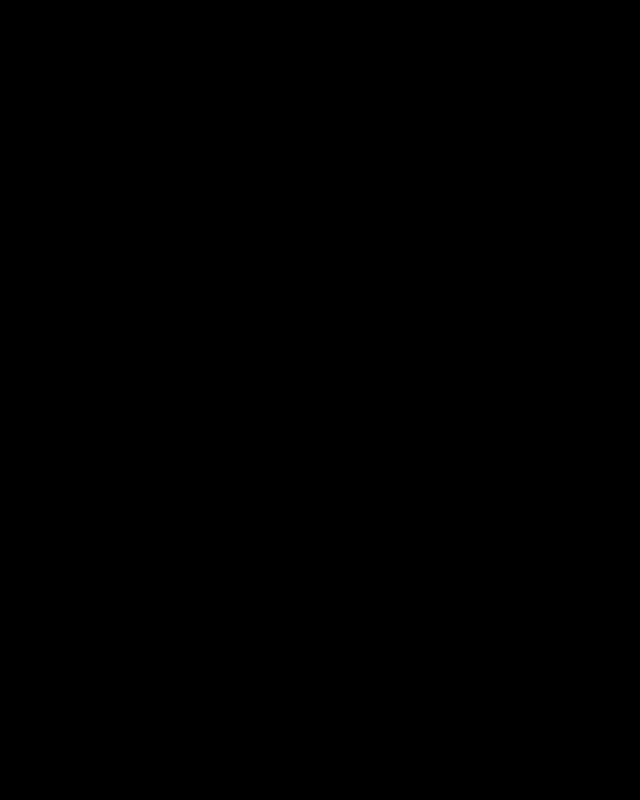
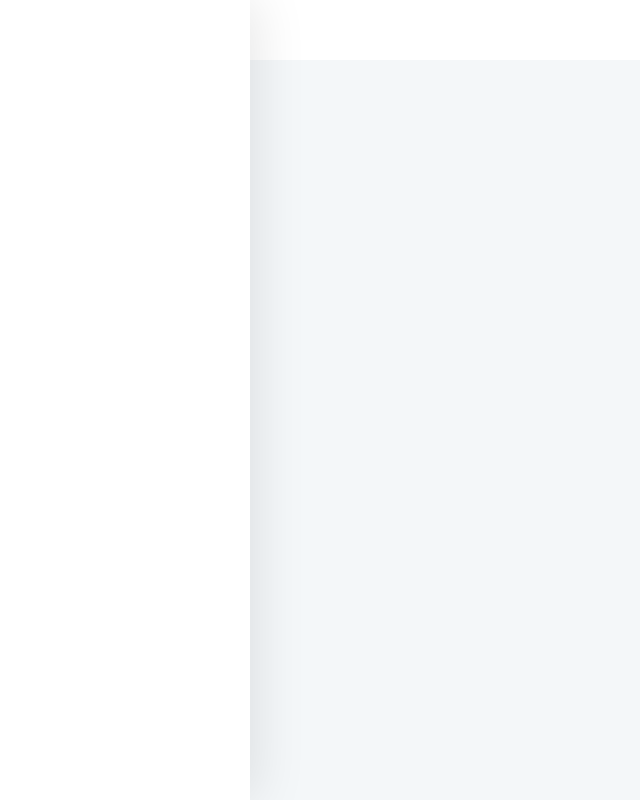
Before and after one commit to neo1807/rootstack, a React app: page / in a window 1280 px wide. Shown: the whole page, without its empty margins (0-640 px from the left). Built offline with nearby package versions, Linux system fonts and the light colour scheme.

Commit message:
basic layout style

```diff
--- a/src/index.js
+++ b/src/index.js
@@ -7,7 +7,7 @@ import Main from "./layout/main";
 class App extends React.Component {
   render() {
     return (
-      <div>
+      <div className="wrapper">
         <Top />
         <Side />
         <Main />
--- a/src/styles.css
+++ b/src/styles.css
@@ -1,4 +1,33 @@
 body {
-  color: white;
-  background-color: black;
+  color: #79909b;
+  background-color: #f4f7f9;
+  margin: 0;
 }
+.wrapper {
+  display: grid;
+  width: 100%;
+  height: 100vh;
+  grid-template-areas:
+    "side top "
+    "side main";
+  grid-template-rows: 60px 1fr;
+  grid-template-columns: 250px 1fr;
+}
+.wrapper header {
+  grid-area: top;
+}
+.wrapper aside {
+  grid-area: side;
+}
+.wrapper article {
+  grid-area: main;
+}
+header,
+aside {
+  background-color: white;
+}
+aside {
+  box-shadow: 5px 0px 50px 0px rgba(0, 0, 0, 0.1);
+  -webkit-box-shadow: 5px 0px 50px 0px rgba(0, 0, 0, 0.1);
+  -moz-box-shadow: 5px 0px 50px 0px rgba(0, 0, 0, 0.1);
+}
```
